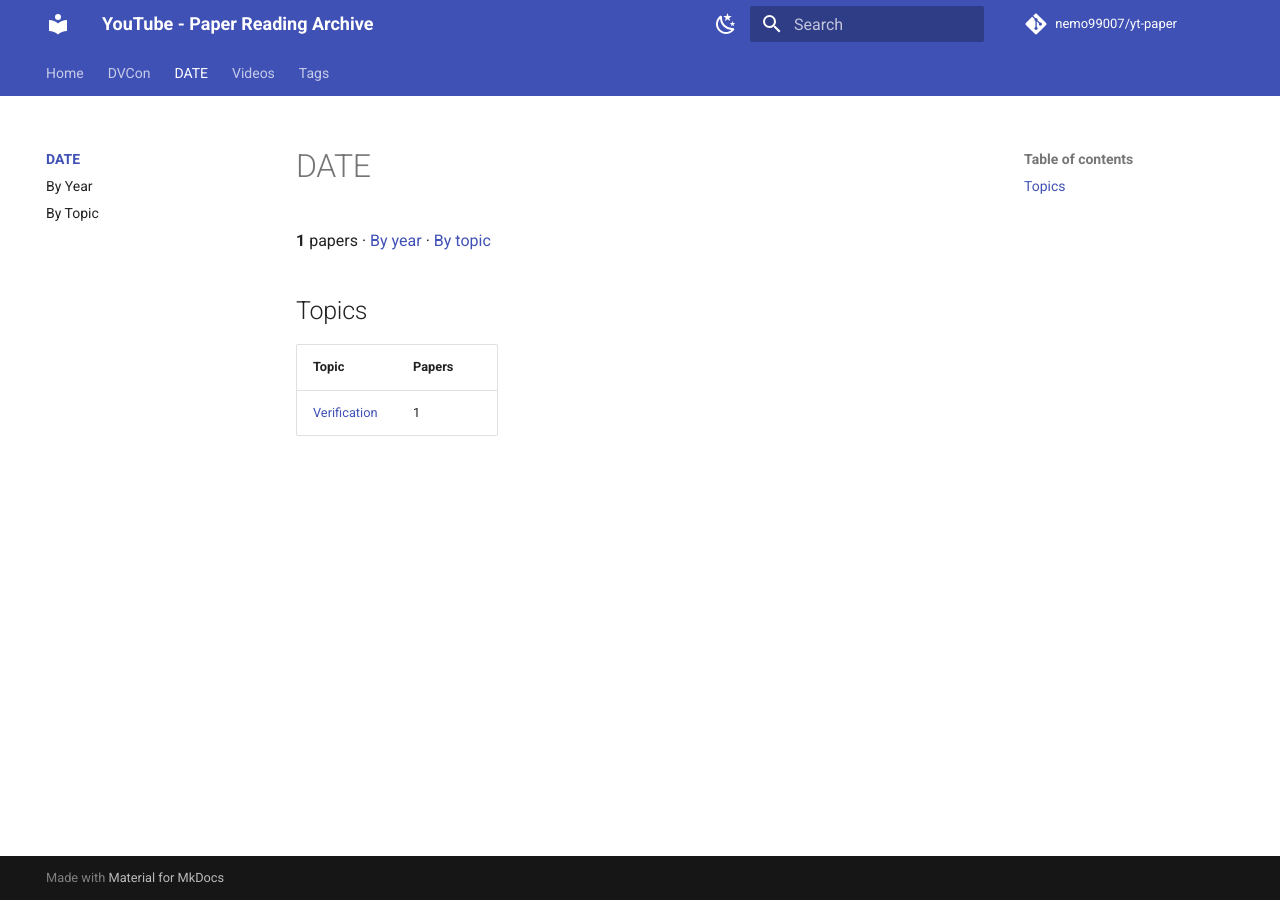
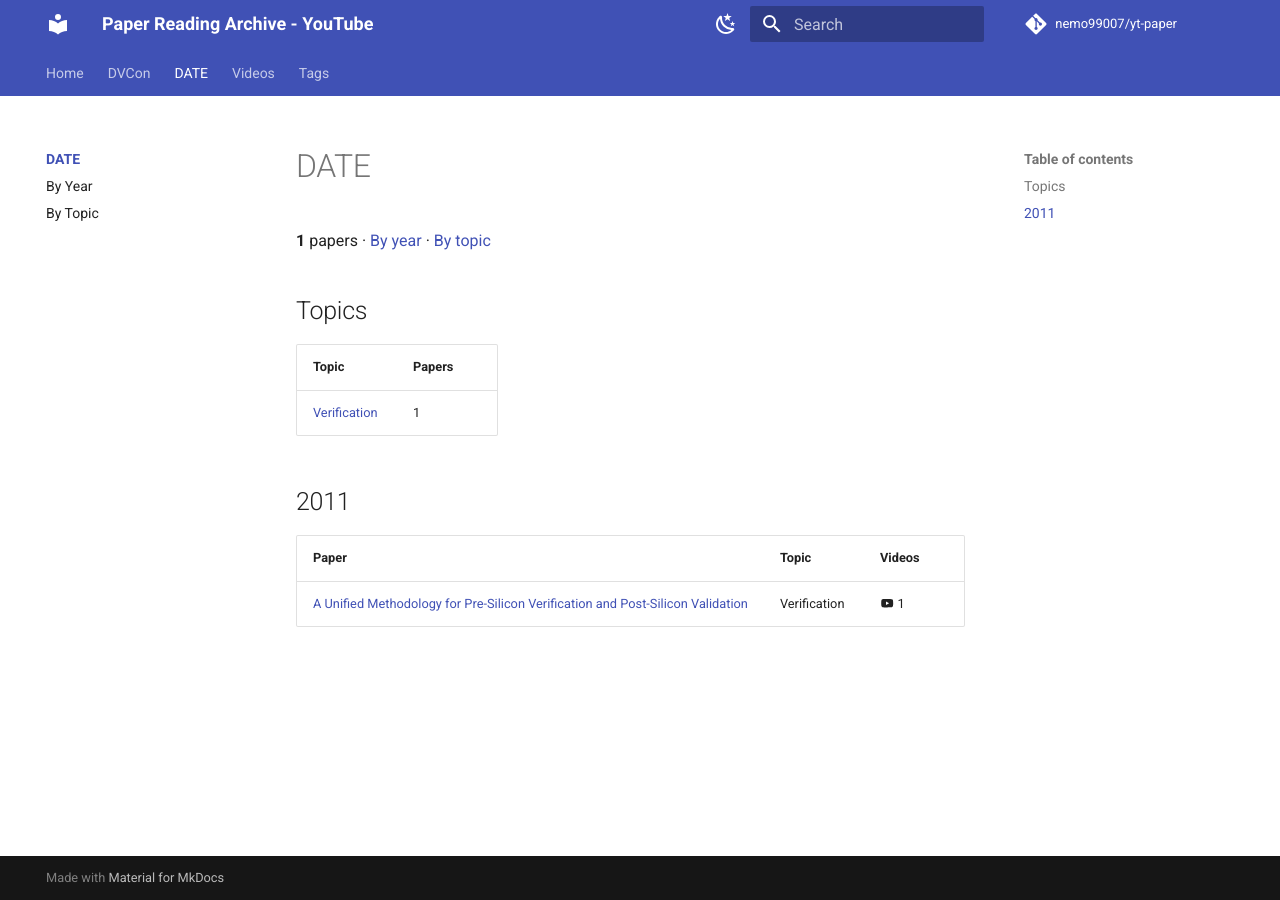
Before and after one commit to nemo99007/yt-paper, an MkDocs documentation site: the page built from docs/date/index.md, in a window 1280 px wide. Built offline with MkDocs 1.6.1 and Material for MkDocs 9.7.7, drawn with Linux system fonts in a browser that asks for light colours; comment, search, counter and statistics services are not loaded.

Commit message:
Title: Paper Reading Archive - YouTube; list papers on collections without regions
Co-Authored-By: Claude Opus 5.5 <noreply@anthropic.com>
Claude-Session: https://claude.ai/code/session_01L1KDuydVf4nwwRPEDC7GZ3

```diff
--- a/docs/date/index.md
+++ b/docs/date/index.md
@@ -9,3 +9,9 @@
 | Topic | Papers |
 |---|---|
 | [Verification](by-topic.md#verification) | 1 |
+
+## 2011
+
+| Paper | Topic | Videos |
+|---|---|---|
+| [A Unified Methodology for Pre-Silicon Verification and Post-Silicon Validation](../papers/ref-20261018-9bfe-a-unified-methodology-for-pre-silicon-verification-and-post.md) | Verification | :material-youtube: 1 |
--- a/mkdocs.yml
+++ b/mkdocs.yml
@@ -1,4 +1,4 @@
-site_name: YouTube - Paper Reading Archive
+site_name: Paper Reading Archive - YouTube
 site_description: Paper reading archive — summaries linked to YouTube reading videos
 site_url: https://nemo99007.github.io/yt-paper/
 repo_url: https://github.com/nemo99007/yt-paper
```
Also changed, not shown: docs/index.md (+1 -1 lines), 1 other file.
